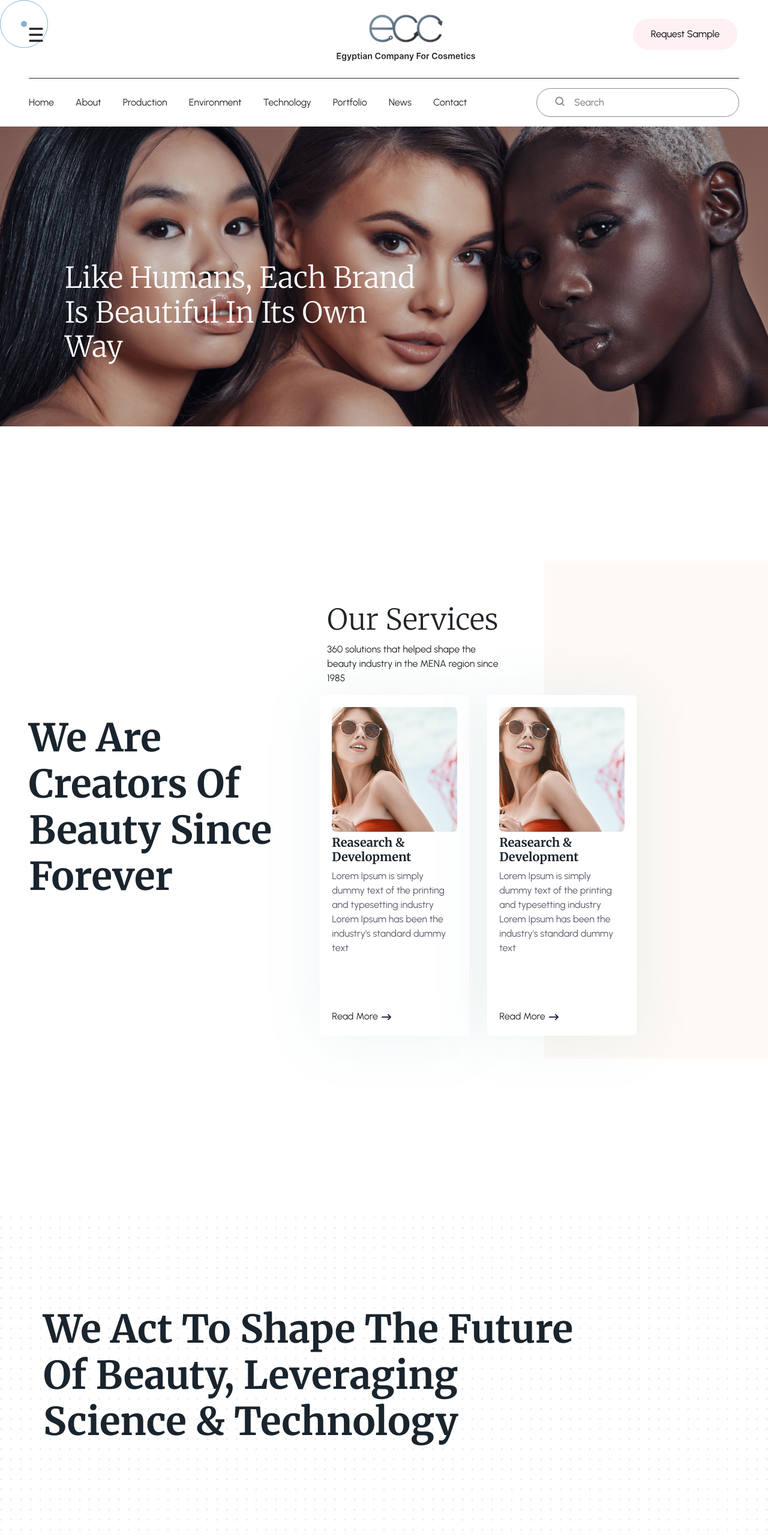
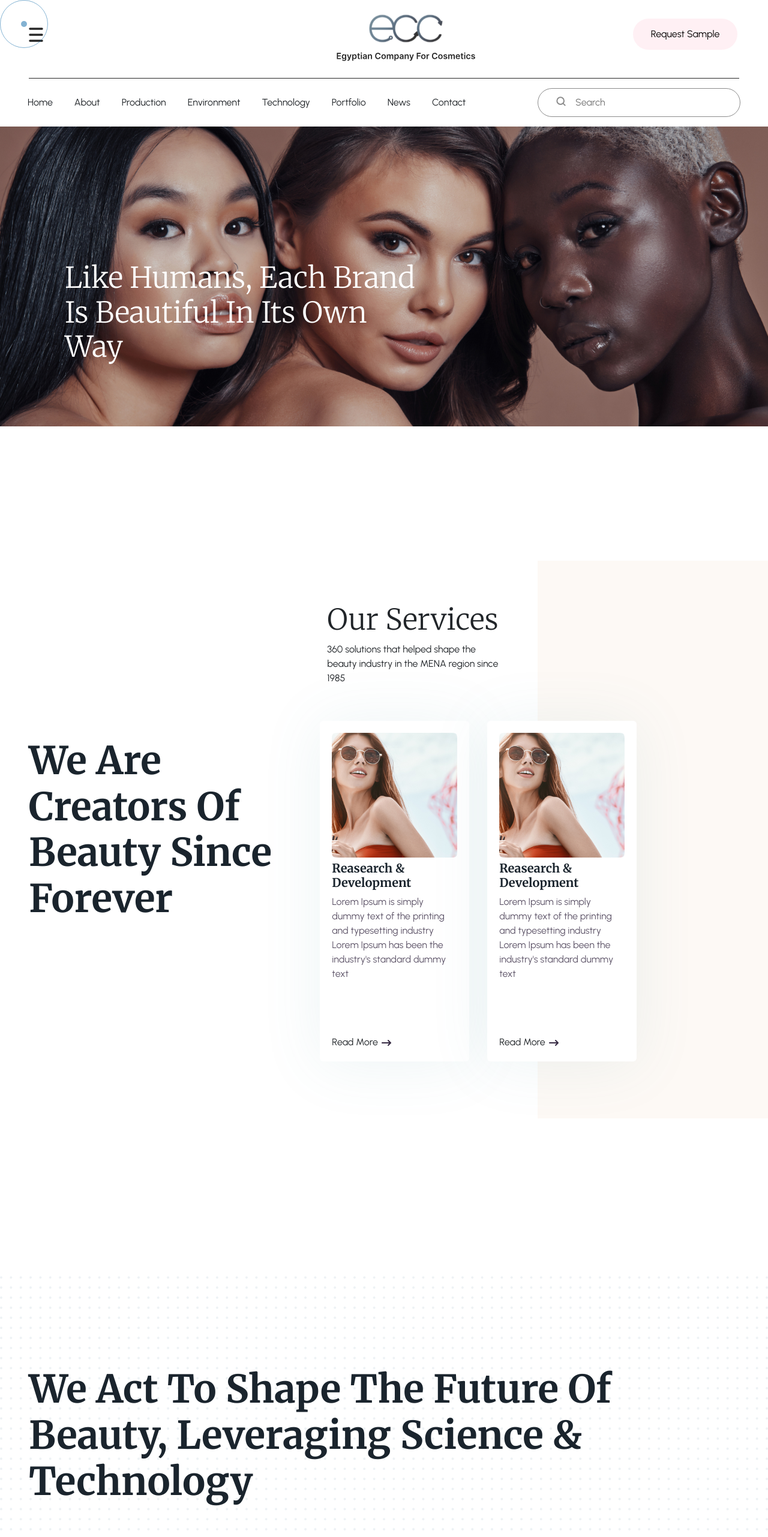
Before and after one commit to sahil242bhatiya/ecc-dev, a Vue app: page / in a window 1280 px wide. Shown: the top 2563 px of the page at 60% size. Built offline with nearby package versions, Linux system fonts and the light colour scheme.

Commit message:
improved UI - Aligned Everything

```diff
--- a/src/components/cards/service-card.vue
+++ b/src/components/cards/service-card.vue
@@ -33,6 +33,7 @@ export default {
   border: none;
   z-index: 3;
   justify-content: space-between;
+  max-width: 350px;
 }
 .fs-5{
   margin-top: 6px;
--- a/src/components/footer.vue
+++ b/src/components/footer.vue
@@ -1,6 +1,7 @@
 <template>
   <footer class="text-center text-lg-start">
     <div class="container-fluid text-center text-md-start mt-5  px-lg-5">
+      <div class="max-container">
         <div class="row mt-3">
           <div class="col-md-3 col-lg-4 col-xl-3 mx-auto mb-4">
             <h6 class="align-items-center fw-bold mb-4 ff-playfair-display fs-3 links-heading">
@@ -56,7 +57,7 @@
           </div>
         </div>
       </div>
-
+    </div>
   </footer>
 </template>
 
--- a/src/components/homePage/about-2-section.vue
+++ b/src/components/homePage/about-2-section.vue
@@ -1,5 +1,6 @@
 <template>
   <div class="container-fluid px-lg-5">
+    <div class="max-container">
       <div class="row align-items-center">
         <div class="col-lg-5">
           <large-bold-heading text="We’re Ready to Build A Better World" />
@@ -10,8 +11,9 @@
         </div>
       </div>
       <div class="row">
-      <div class="col-12">
+        <div class="col-12 text-center">
           <img src="../../assets/females.jpg" alt="founders" class="img-fluid" />
+        </div>
       </div>
     </div>
   </div>
--- a/src/components/homePage/about-section.vue
+++ b/src/components/homePage/about-section.vue
@@ -1,5 +1,6 @@
 <template>
   <div class="container-fluid px-lg-5">
+    <div class="max-container">
       <div class="row justify-content-between">
         <div class="col-12">
           <special-heading text="About" class="section-heading"/>
@@ -12,6 +13,7 @@
         <div class="col-lg-5">
           <img src="../../assets/water.jpg" alt="water" class="img-fluid right-image"/>
           <basic-paragraph text="It is a long established fact that a reader will be distracted by the readable content of a page when looking at its layout. It is a long established fact that a reader will be distracted by the readable content of a page when looking at its layout.It is a long established fact that a reader will be distracted by the readable content of a page when looking at its layout.It is a long established fact that a reader will be distracted by the readable content of a page when looking at its layout." />
+        </div>
       </div>
     </div>
   </div>
--- a/src/components/homePage/beauty-section.vue
+++ b/src/components/homePage/beauty-section.vue
@@ -1,8 +1,10 @@
 <template>
-  <section class="container-fluid">
-    <div class="row mx-lg-5">
-      <div class="col-10">
-        <large-bold-heading text="We act to shape the future of beauty, leveraging science & technology" />
+  <section class="container-fluid px-lg-5">
+    <div class="max-container">
+      <div class="row">
+        <div class="col-10">
+          <large-bold-heading text="We act to shape the future of beauty, leveraging science & technology" />
+        </div>
       </div>
     </div>
   </section>
--- a/src/components/homePage/hero-section.vue
+++ b/src/components/homePage/hero-section.vue
@@ -1,8 +1,10 @@
 <template>
   <section class="container-fluid px-lg-5">
-    <div class="mx-xl-5 row align-items-end h-100">
-      <div class="col-lg-9 col-xl-7 col-xxl-5">
-        <heading-main class="heading" text="Like Humans, each brand is beautiful in its own way"/>
+    <div class="max-container">
+      <div class="mx-xl-5 row align-items-end h-100">
+        <div class="col-lg-9 col-xl-7 col-xxl-5">
+          <heading-main class="heading" text="Like Humans, each brand is beautiful in its own way"/>
+        </div>
       </div>
     </div>
   </section>
--- a/src/components/homePage/our-service.vue
+++ b/src/components/homePage/our-service.vue
@@ -1,10 +1,11 @@
 <template>
-  <section class="container-fluid">
+  <section class="container-fluid custom-bg">
+    <div class="max-container">
       <div class="row align-items-center">
         <div class="ps-lg-5 col-lg-4 col-xl-5">
           <large-bold-heading text="We are creators of beauty since forever"/>
         </div>
-      <div class="col-lg-8 col-xl-7 custom-bg">
+        <div class="col-lg-8 col-xl-7 ">
           <heading-main text="Our Services"/>
           <div class="row">
             <div class="col-lg-5 ">
@@ -14,6 +15,7 @@
           <div class="row custom-gap">
             <service-card />
             <service-card />
+          </div>
         </div>
       </div>
     </div>
@@ -35,7 +37,7 @@ export default {
 <style scoped>
 .custom-bg{
   position: relative;
-  height: 830px;
+  height: 930px;
   padding-top: 70px;
   padding-bottom: 100px;
 }
@@ -45,10 +47,12 @@ export default {
   position: absolute;
   top: 0;
   right: 0;
-  width: 50%;
+  width: 30%;
   height: 100%;
+  z-index: -1;
 }
 .custom-gap{
   gap: 30px;
+  margin-top: 43px;
 }
 </style>
--- a/src/components/homePage/process-2-section.vue
+++ b/src/components/homePage/process-2-section.vue
@@ -1,5 +1,6 @@
 <template>
   <section class="container-fluid px-lg-5">
+    <div class="max-container">
       <div class="row">
         <div class="col-lg-6">
           <img src="../../assets/white-abstract.jpg" alt="white-abstract" class="img-fluid left-image"/>
@@ -19,6 +20,7 @@
             <count-process-card text="Years of Experience" heading="425+"/>
             <div class="col-12">
               <button-with-underline class="blue" text="Learn More" />
+            </div>
           </div>
         </div>
       </div>
--- a/src/components/homePage/process-section.vue
+++ b/src/components/homePage/process-section.vue
@@ -1,5 +1,6 @@
 <template>
   <section class="container-fluid px-lg-5">
+    <div class="max-container">
       <div class="row">
         <div class="col-12">
           <special-heading text="Process" class="section-heading"/>
@@ -16,6 +17,7 @@
           <process-card text="Lorem ipsum dolor sit amet, consectetur adipiscing elit. Porta phasellus tempus, malesuada massa. Tortor mattis a lectus egestas eget donec quis ligula eget. In habitant risus nisi, venenatis. " heading="Planning" />
           <process-card text="Lorem ipsum dolor sit amet, consectetur adipiscing elit. Porta phasellus tempus, malesuada massa. Tortor mattis a lectus egestas eget donec quis ligula eget. In habitant risus nisi, venenatis. " heading="Brainstorming" />
           <process-card text="Lorem ipsum dolor sit amet, consectetur adipiscing elit. Porta phasellus tempus, malesuada massa. Tortor mattis a lectus egestas eget donec quis ligula eget. In habitant risus nisi, venenatis. " heading="Targeting" />
+        </div>
       </div>
     </div>
   </section>
--- a/src/components/nav-links-container.vue
+++ b/src/components/nav-links-container.vue
@@ -1,5 +1,5 @@
 <template>
-  <div class="mx-lg-5 main-menu row align-items-center">
+  <div class="main-menu row align-items-center">
     <div class="links-container">
       <ul>
         <li>Home</li>
@@ -29,7 +29,7 @@ export default {
 
 <style scoped>
 .links-container{
-  width: 70%;
+  width: 65%;
   padding: 0 !important;
 }
 .input-container{
@@ -47,6 +47,8 @@ export default {
 }
 .main-menu{
   height: 80px;
+  justify-content: space-between;
+  padding-inline: 10px;
 }
 .search-input{
   margin-right: 0;
--- a/src/components/navbar.vue
+++ b/src/components/navbar.vue
@@ -1,6 +1,7 @@
 <template>
-  <nav>
-    <div class="mx-lg-5 border-bottom upper-container">
+  <nav class="container-fluid px-lg-5">
+    <div class="max-container">
+      <div class="border-bottom container-fluid upper-container">
         <div class="row justify-content-lg-between align-items-center">
           <div class="col-1">
             <hamburger-icon class="hamburger-icon"/>
@@ -15,7 +16,10 @@
           </div>
         </div>
       </div>
-    <nav-links-container />
+    </div>
+    <div class="max-container">
+      <nav-links-container/>
+    </div>
   </nav>
 </template>
 
@@ -31,30 +35,34 @@ export default {
 </script>
 
 <style scoped>
-nav{
+nav {
   position: relative;
   top: 0;
   background-color: #fff;
 }
-.logo{
+
+.logo {
   width: 351px;
   height: 90px;
 }
-.hamburger-icon{
+
+.hamburger-icon {
   width: 24px;
   height: 24px;
 }
-.request-btn{
+
+.request-btn {
   padding: 14px 30px;
   border-radius: 36px;
 }
 
-.upper-container{
+.upper-container {
   padding-top: 12px;
   padding-bottom: 28px;
+  padding-inline: 0 !important;
 }
 
-.border-bottom{
+.border-bottom {
   border-bottom: 1px solid #272727 !important;
 }
 </style>
--- a/src/style.css
+++ b/src/style.css
@@ -40,3 +40,9 @@
 .para-color{
     color: var(--para-color);
 }
+
+.max-container{
+    max-width: 1600px;
+    margin: 0 auto;
+    height: 100%;
+}
```
Lines whose indentation alone changed are shown as unchanged.
